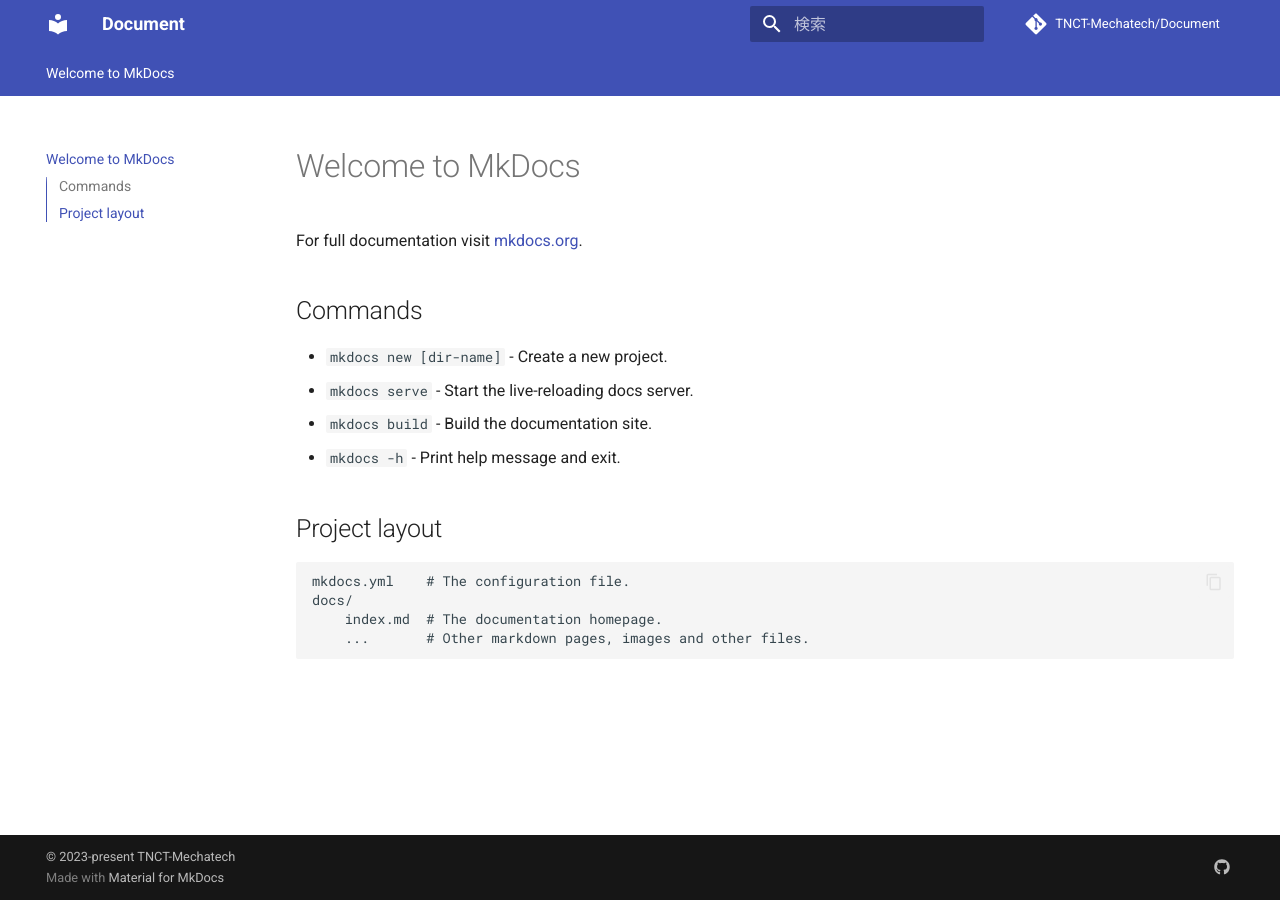
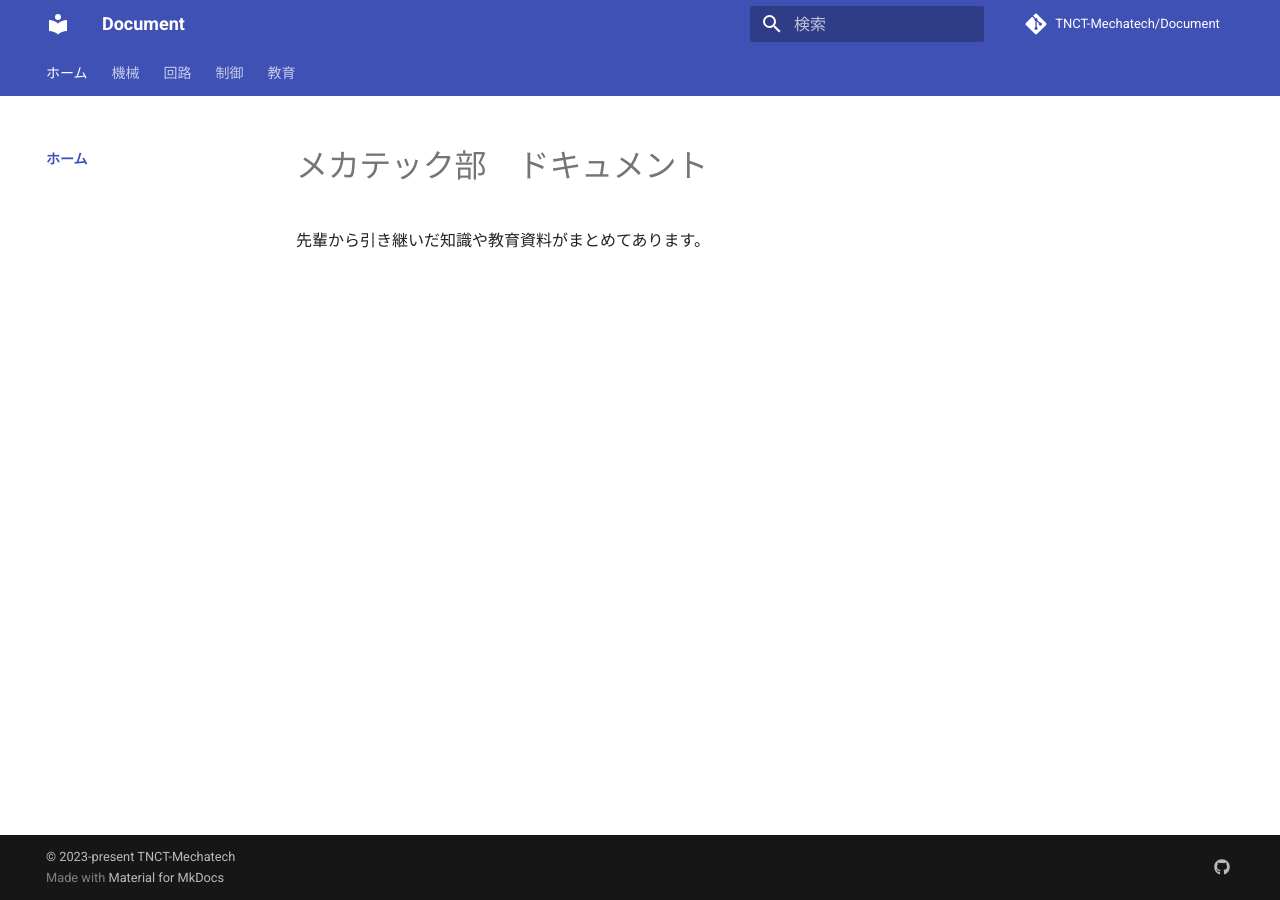
Before and after one commit to TNCT-Mechatech/Document, an MkDocs documentation site: the page built from docs/index.md, in a window 1280 px wide. Built offline with MkDocs 1.6.1 and Material for MkDocs 9.7.7, drawn with Linux system fonts in a browser that asks for light colours; comment, search, counter and statistics services are not loaded.

Commit message:
feat: 各班のディレクトリ追加

```diff
--- a/docs/index.md
+++ b/docs/index.md
@@ -1,17 +1,3 @@
-# Welcome to MkDocs
+# メカテック部　ドキュメント
 
-For full documentation visit [mkdocs.org](https://www.mkdocs.org).
-
-## Commands
-
-* `mkdocs new [dir-name]` - Create a new project.
-* `mkdocs serve` - Start the live-reloading docs server.
-* `mkdocs build` - Build the documentation site.
-* `mkdocs -h` - Print help message and exit.
-
-## Project layout
-
-    mkdocs.yml    # The configuration file.
-    docs/
-        index.md  # The documentation homepage.
-        ...       # Other markdown pages, images and other files.
+先輩から引き継いだ知識や教育資料がまとめてあります。
--- a/mkdocs.yml
+++ b/mkdocs.yml
@@ -6,6 +6,17 @@ extra:
   social:
     - icon: fontawesome/brands/github
       link: https://github.com/TNCT-Mechatech
+nav:
+  - ホーム:
+      - index.md
+  - 機械:
+      - mechanical/index.md
+  - 回路:
+      - circuit/index.md
+  - 制御:
+      - control/index.md
+  - 教育:
+      - education/index.md
 theme:
   name: material
   language: ja
```
Also changed, not shown: docs/circuit/index.md (added, +1 -0 lines), docs/control/index.md (added, +1 -0 lines), docs/education/index.md (added, +1 -0 lines), docs/mechanical/index.md (added, +1 -0 lines).
